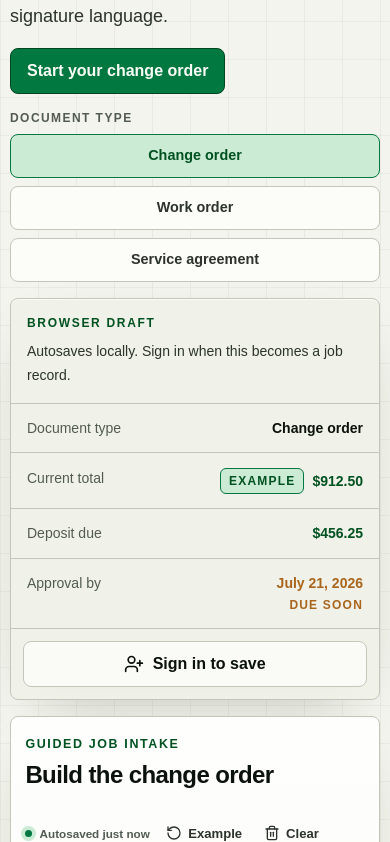
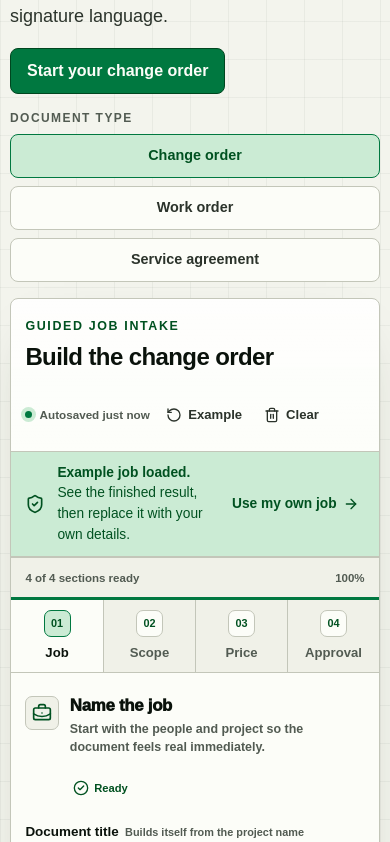
Before and after one commit to Ife-cyb/changeorderkit, a Next.js app: page / in a window 390 px wide. Shown: the part 5717-6559 px from the top of the page. Built offline with nearby package versions, Linux system fonts and the light colour scheme; no server answers; a web font is replaced by a local one.

Commit message:
Fix print output isolation

```diff
--- a/src/components/change-order-generator.tsx
+++ b/src/components/change-order-generator.tsx
@@ -683,7 +683,7 @@ export function ChangeOrderGenerator({
 
   return (
     <section id="generator" className="tool-shell scroll-mt-24 py-5 sm:py-10" aria-label="Document generator">
-      <div className="mb-4 grid gap-4 sm:mb-6 sm:gap-5 lg:grid-cols-[minmax(0,0.95fr)_minmax(320px,0.45fr)] lg:items-end">
+      <div className="generator-intro no-print mb-4 grid gap-4 sm:mb-6 sm:gap-5 lg:grid-cols-[minmax(0,0.95fr)_minmax(320px,0.45fr)] lg:items-end">
         <div>
           <p className="panel-kicker mb-3">
             <ShieldCheck className="h-4 w-4" aria-hidden="true" />
```
